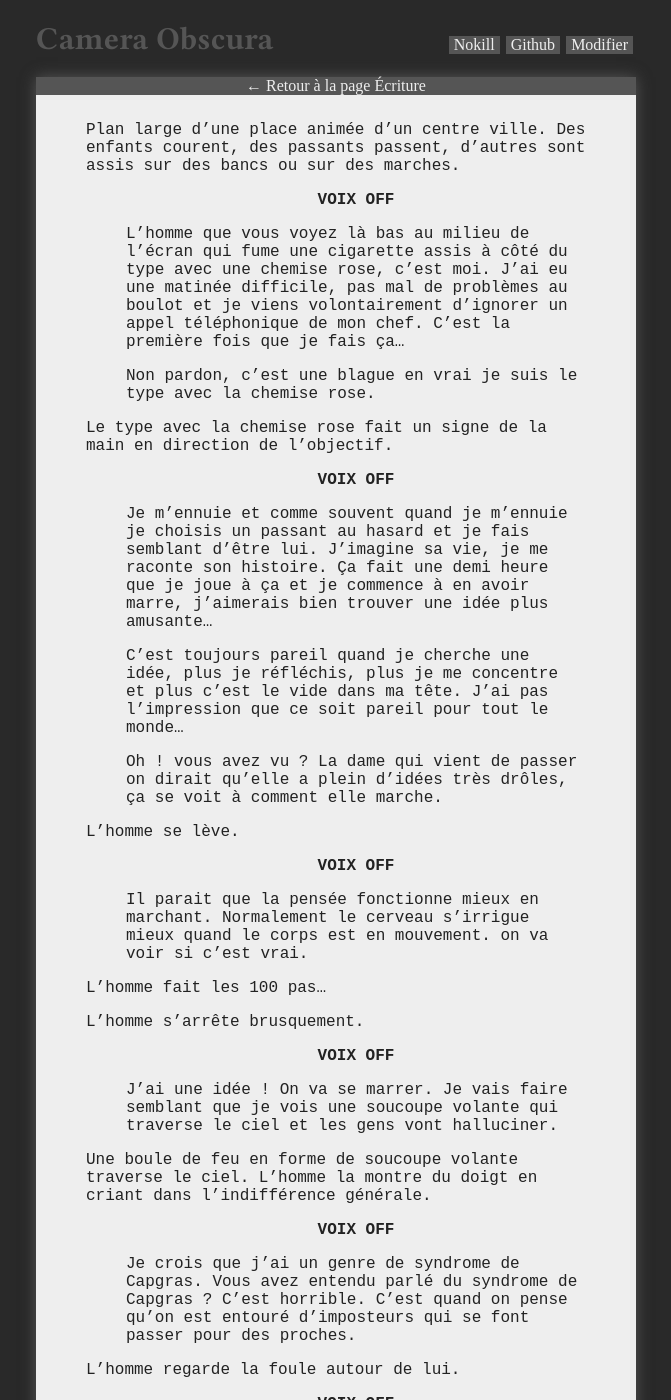
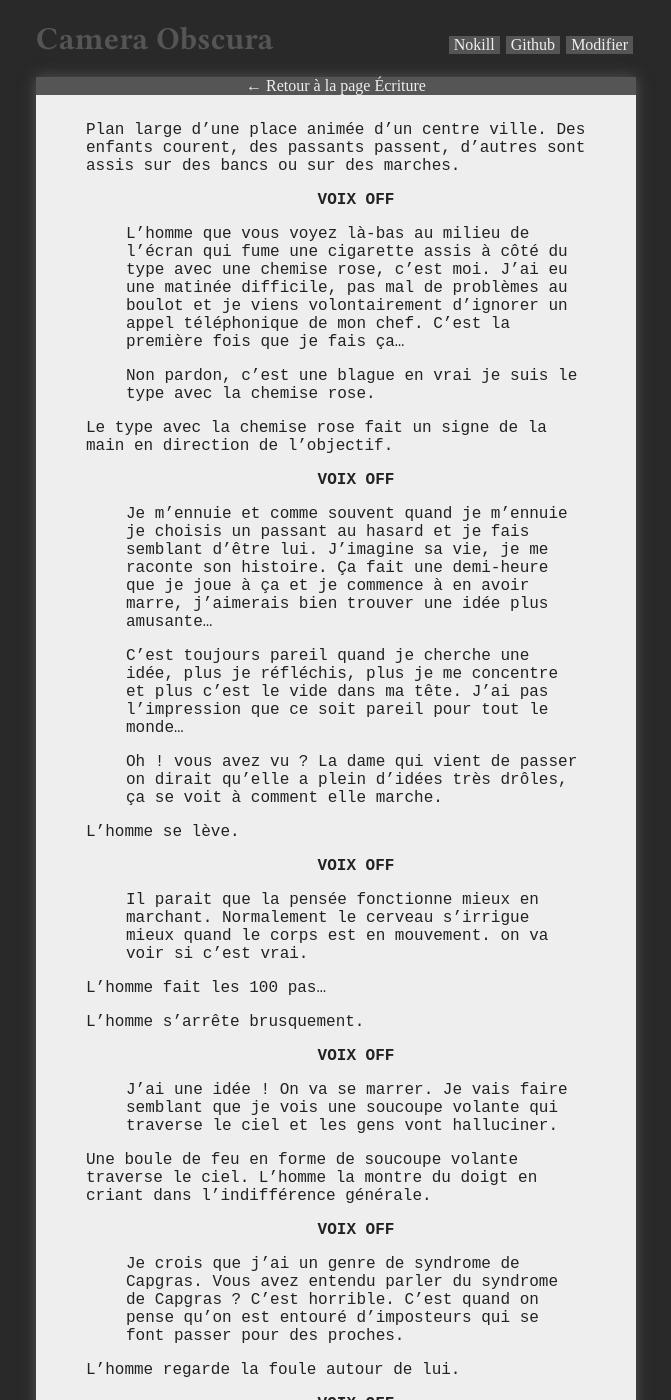
Before and after one commit to virginienokill/camera-obscura, a Jekyll site: the page built from contenu/ecriture/scenar1.md, in a window 1280 px wide and 1400 px high. Shown: the whole window, without its empty margins (304-975 px from the left). Built offline with Jekyll 4.4.1, drawn with Linux system fonts in a browser that asks for light colours; some web fonts are replaced; our own code applies the rules of GitHub Pages for plain Markdown files; the repository's description, which GitHub fills in, is left out; some of the changed text lies outside the part shown.

Commit message:
Update scenar1.md

```diff
--- a/contenu/ecriture/scenar1.md
+++ b/contenu/ecriture/scenar1.md
@@ -6,7 +6,7 @@
 
 **VOIX OFF**
 
-L’homme que vous voyez là bas au milieu de l’écran qui fume une cigarette assis à côté du type avec une chemise rose, c’est moi. J’ai eu une matinée difficile, pas mal de problèmes au boulot et je viens volontairement d'ignorer un appel téléphonique de mon chef. C’est la première fois que je fais ça...
+L’homme que vous voyez là-bas au milieu de l’écran qui fume une cigarette assis à côté du type avec une chemise rose, c’est moi. J’ai eu une matinée difficile, pas mal de problèmes au boulot et je viens volontairement d'ignorer un appel téléphonique de mon chef. C’est la première fois que je fais ça...
 
 Non pardon, c’est une blague en vrai je suis le type avec la chemise rose.
 
@@ -14,7 +14,7 @@
 
 **VOIX OFF**
 
-Je m’ennuie et comme souvent quand je m’ennuie je choisis un passant au hasard et je fais semblant d’être lui. J'imagine sa vie, je me raconte son histoire. Ça fait une demi heure que je joue à ça et je commence à en avoir marre, j’aimerais bien trouver une idée plus amusante...
+Je m’ennuie et comme souvent quand je m’ennuie je choisis un passant au hasard et je fais semblant d’être lui. J'imagine sa vie, je me raconte son histoire. Ça fait une demi-heure que je joue à ça et je commence à en avoir marre, j’aimerais bien trouver une idée plus amusante...
 
 C'est toujours pareil quand je cherche une idée, plus je réfléchis, plus je me concentre et plus c'est le vide dans ma tête. J'ai pas l'impression que ce soit pareil pour tout le monde...
 
@@ -38,7 +38,7 @@
 
 **VOIX OFF**
 
-Je crois que j'ai un genre de syndrome de Capgras. Vous avez entendu parlé du syndrome de Capgras ? C'est horrible. C'est quand on pense qu'on est entouré d'imposteurs qui se font passer pour des proches.
+Je crois que j'ai un genre de syndrome de Capgras. Vous avez entendu parler du syndrome de Capgras ? C'est horrible. C'est quand on pense qu'on est entouré d'imposteurs qui se font passer pour des proches.
 
 *L'homme regarde la foule autour de lui.*
 
```
Also changed, not shown: other parts of contenu/ecriture/scenar1.md (+1 -1 lines).
